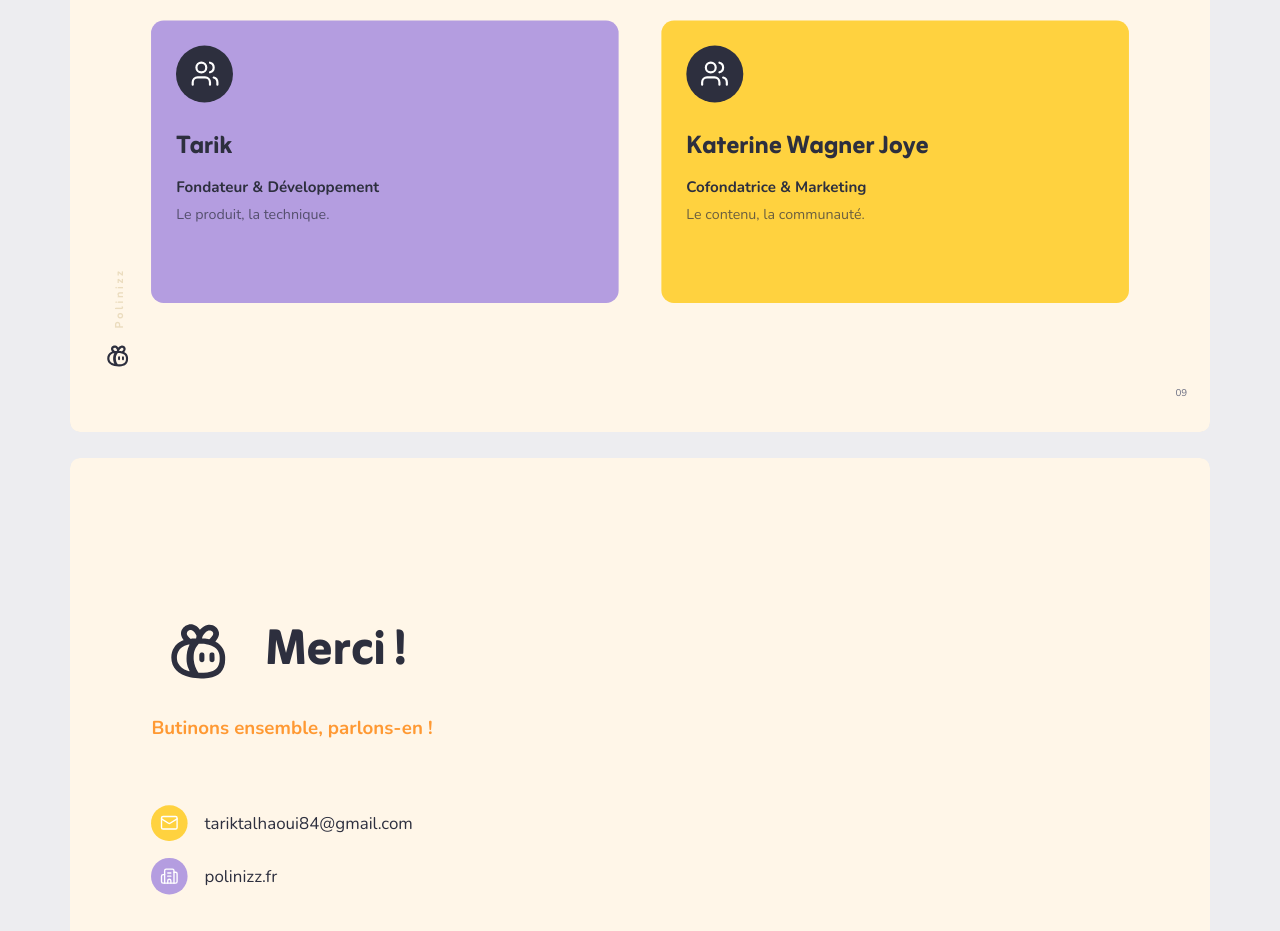
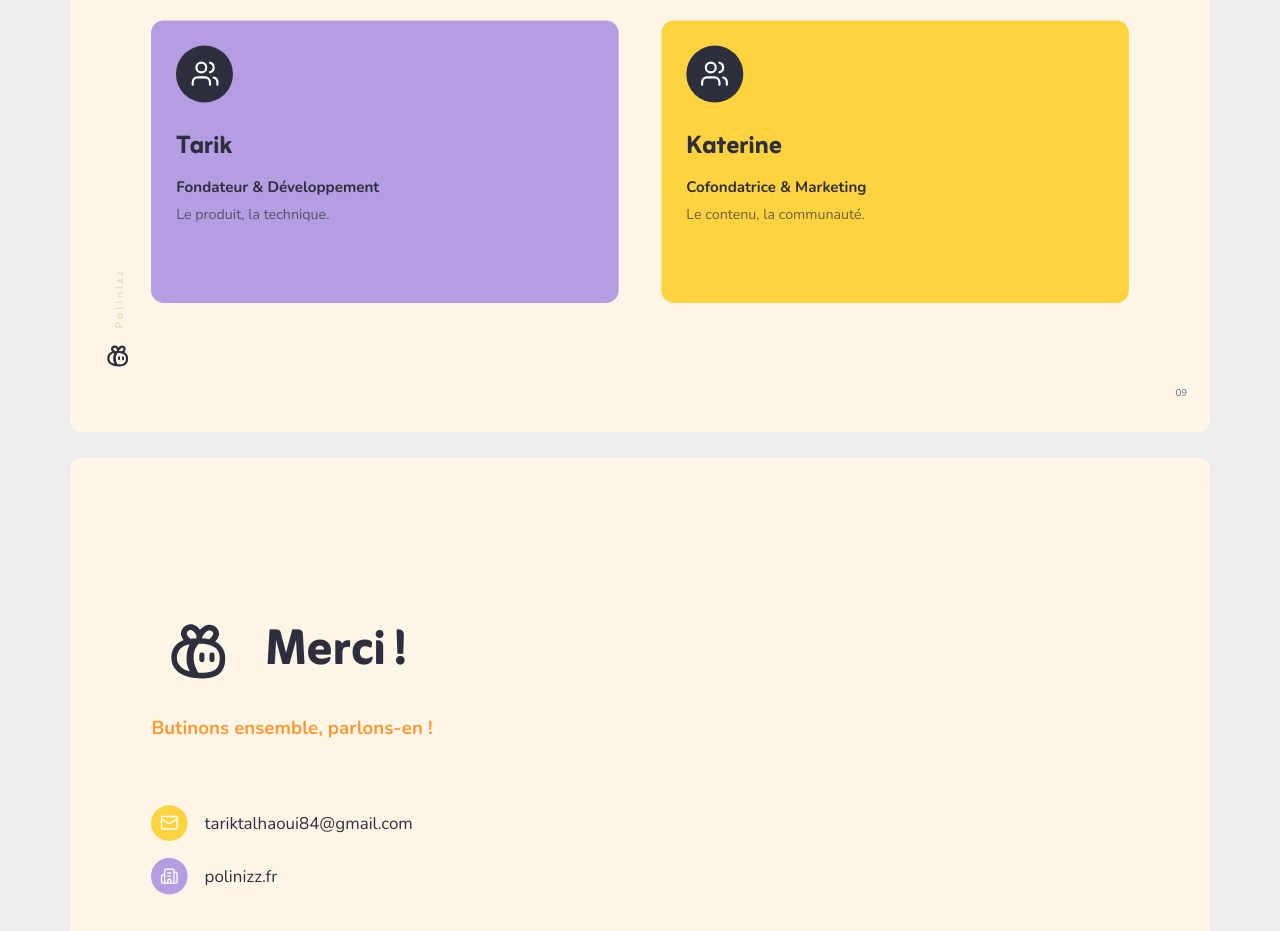
Before and after one commit to TakCastel/polinizz-pitch-deck, a React (Vite) app: page / in a window 1280 px wide. Shown: the part 5640-6571 px from the top of the page. Built offline with nearby package versions, Linux system fonts and the light colour scheme.

Commit message:
Remove last name from Katerine on team slide and notes

```diff
--- a/src/notes.js
+++ b/src/notes.js
@@ -25,7 +25,7 @@ const notes = [
   "Pour la suite, on va pousser la méthode Avignon : devenir LA référence des sorties dans une ville avant d'élargir ailleurs. Concrètement, ça veut dire une curation locale où on vérifie chaque événement, une présence Instagram avec l'agenda de la semaine, des vidéos courtes sur quoi faire le week-end, et la construction d'un noyau de rucheurs fidèles. Une fois ce modèle prouvé, on réplique ville par ville, on lance l'application mobile, on signe des partenariats avec les offices de tourisme et les mairies, et on ouvre le Premium IA aux organisateurs.",
 
   // 9 — L'équipe
-  "Et pour porter tout ça, on est deux aujourd'hui. Moi, Tarik, je m'occupe du produit et de la technique. Katerine Wagner Joye s'occupe du contenu et de la communauté. On est complémentaires, et c'est exactement pour ça que je vous en parle aujourd'hui : je cherche des gens qui ont envie de construire ça avec nous.",
+  "Et pour porter tout ça, on est deux aujourd'hui. Moi, Tarik, je m'occupe du produit et de la technique. Katerine s'occupe du contenu et de la communauté. On est complémentaires, et c'est exactement pour ça que je vous en parle aujourd'hui : je cherche des gens qui ont envie de construire ça avec nous.",
 
   // 10 — Merci
   "Voilà, c'est Polinizz. Si cette histoire vous parle, venez en discuter avec moi, vraiment, j'ai hâte d'échanger. Vous pouvez m'écrire à tariktalhaoui84@gmail.com, ou aller voir directement sur polinizz.fr.",
--- a/src/slides/S09Equipe.jsx
+++ b/src/slides/S09Equipe.jsx
@@ -1,7 +1,7 @@
 export default function S09Equipe() {
   const team = [
     { left: 7.142857142857142, bg: 'var(--lavender)', name: 'Tarik', role: 'Fondateur & Développement', desc: 'Le produit, la technique.' },
-    { left: 51.87969924812031, bg: 'var(--yellow)', name: 'Katerine Wagner Joye', role: 'Cofondatrice & Marketing', desc: 'Le contenu, la communauté.' },
+    { left: 51.87969924812031, bg: 'var(--yellow)', name: 'Katerine', role: 'Cofondatrice & Marketing', desc: 'Le contenu, la communauté.' },
   ]
 
   return (
```
